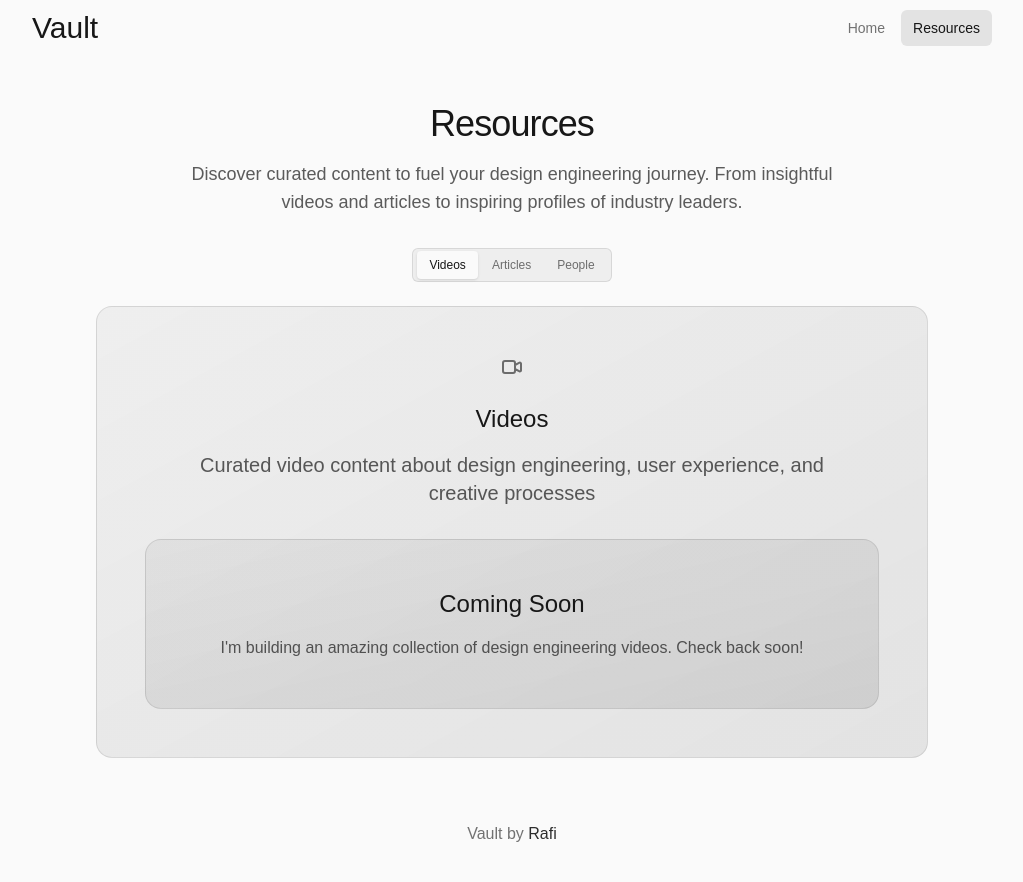
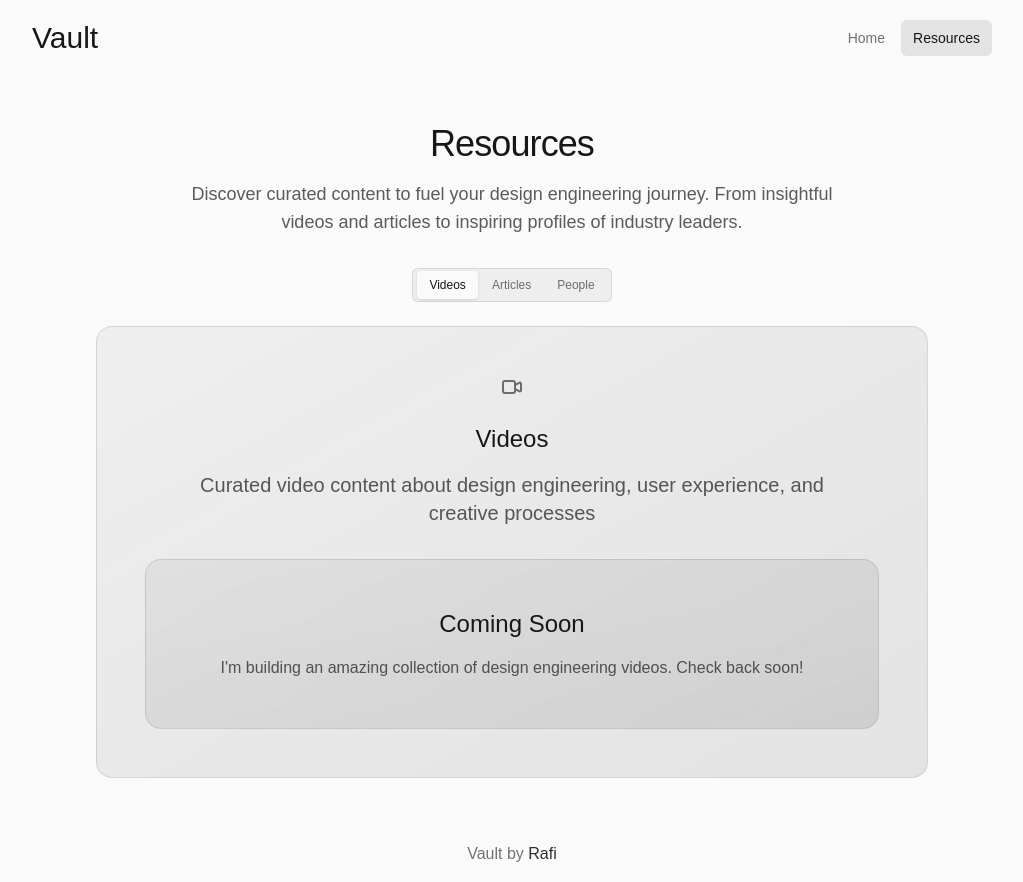
Before and after one commit to ahmadrafidev/vault, a Next.js app: page /resources in a window 1280 px wide. Shown: the whole page, without its empty margins (128-1151 px from the left). Built offline with nearby package versions, Linux system fonts and the light colour scheme.

Commit message:
add a little space in header

```diff
--- a/app/components/Header.tsx
+++ b/app/components/Header.tsx
@@ -11,8 +11,8 @@
 
   return (
     <header className="bg-background/95 backdrop-blur-sm sticky top-0 z-50">
-      <div className="max-w-5xl mx-auto px-4 sm:px-6 lg:px-8">
-        <div className="flex items-center justify-between h-14">
+      <div className="max-w-5xl mx-auto px-4 sm:px-6 lg:px-8 py-1.5">
+        <div className="flex items-center justify-between h-16">
 
           <Link
             href="/"
```
